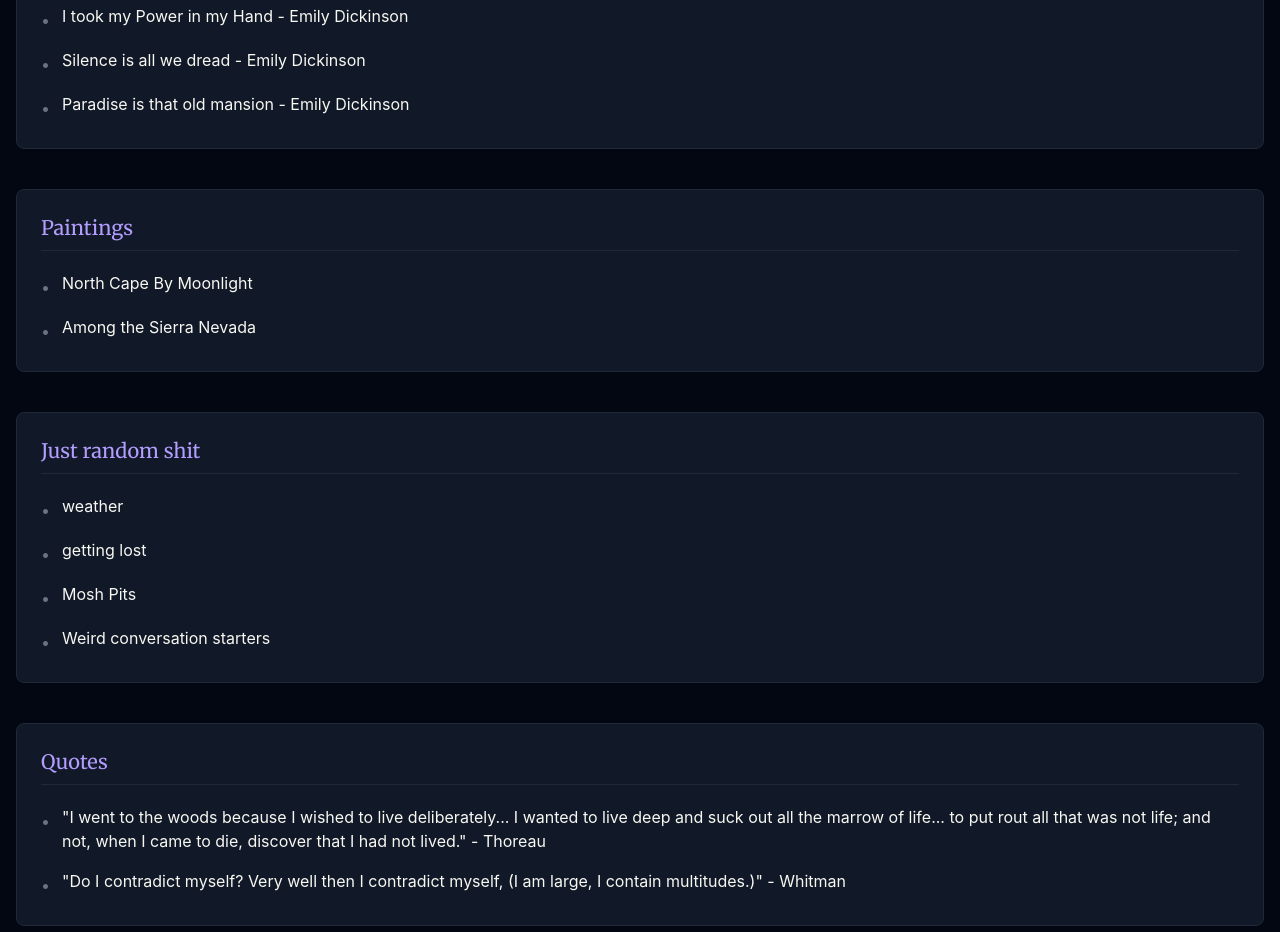
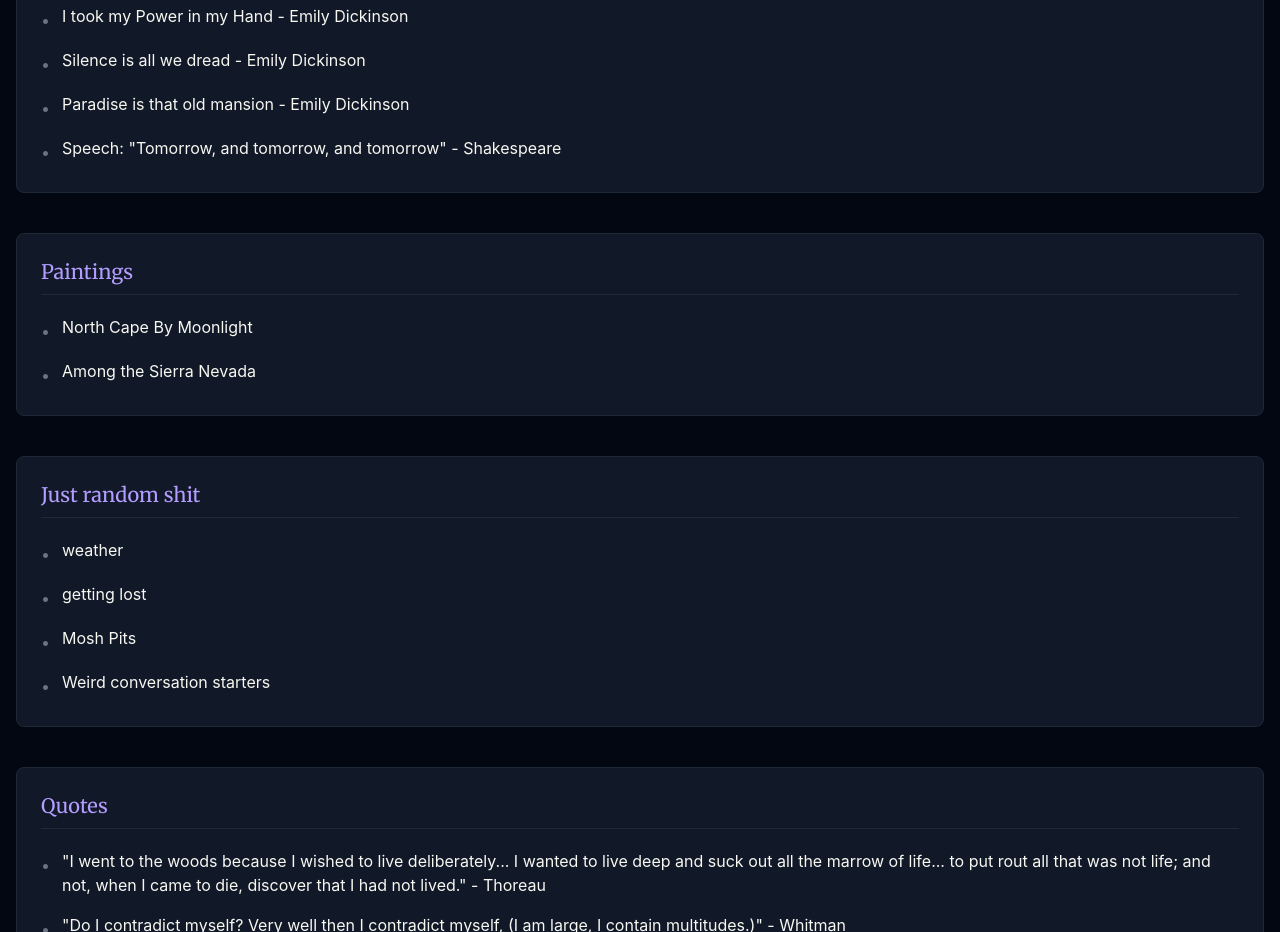
Before and after one commit to David3748/AndGoliath, a Next.js app: page /favorites/all in a window 1280 px wide. Shown: the part 4860-5792 px from the top of the page. Built offline with nearby package versions, Linux system fonts and the light colour scheme.

Commit message:
Add new favorite poem by Shakespeare to favorites list

```diff
--- a/src/data/favorites.ts
+++ b/src/data/favorites.ts
@@ -154,7 +154,8 @@ export const favorites: FavoriteCategory[] = [
       { id: "4", name: "Best Witchcraft is Geometry - Emily Dickinson", url: "https://hellopoetry.com/poem/2433/best-witchcraft-is-geometry/" },
       { id: "5", name: "I took my Power in my Hand - Emily Dickinson", url: "https://hellopoetry.com/poem/2973/i-took-my-power-in-my-hand/" },
       { id: "6", name: "Silence is all we dread - Emily Dickinson", url: "https://hellopoetry.com/poem/3531/silence-is-all-we-dread/" },
-      { id: "7", name: "Paradise is that old mansion - Emily Dickinson", url: "https://hellopoetry.com/poem/3407/paradise-is-that-old-mansion/" }
+      { id: "7", name: "Paradise is that old mansion - Emily Dickinson", url: "https://hellopoetry.com/poem/3407/paradise-is-that-old-mansion/" },
+      { id: "8", name: "Speech: \"Tomorrow, and tomorrow, and tomorrow\" - Shakespeare", url: "https://www.poetryfoundation.org/poems/56964/speech-tomorrow-and-tomorrow-and-tomorrow" }
     ]
   },
   {
```
